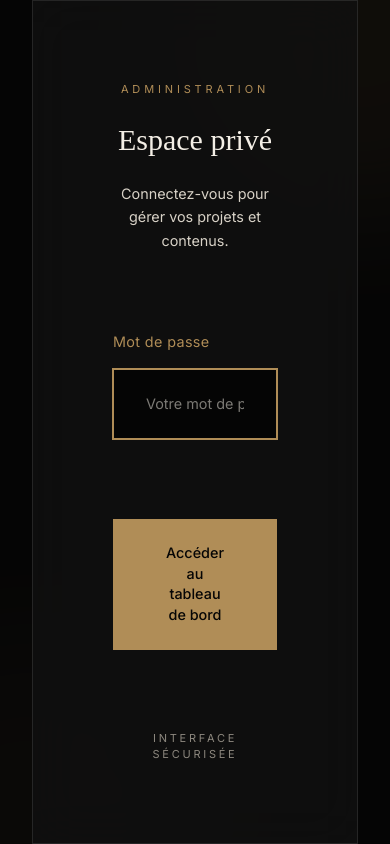
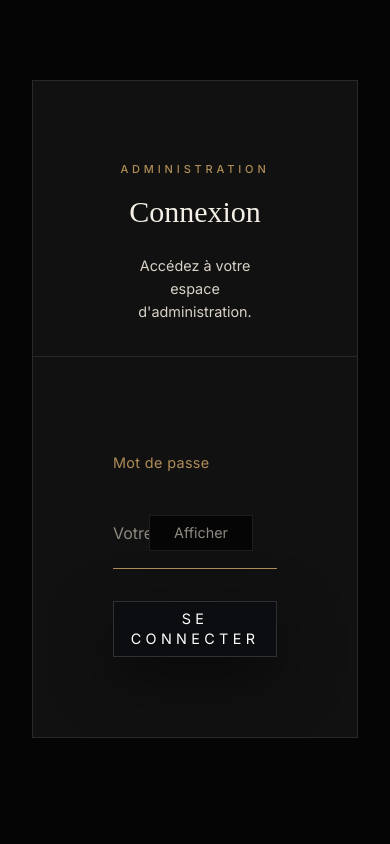
Before and after one commit to AndgelBrissaud/andgel-portfolio, a React (Vite) app in the folder frontend/: page /login in a window 390 px wide. Built offline with nearby package versions, Linux system fonts and the light colour scheme; no server answers.

Commit message:
Amélioration de la page de connexion

```diff
--- a/frontend/src/components/admin/LoginForm.tsx
+++ b/frontend/src/components/admin/LoginForm.tsx
@@ -1,533 +1,114 @@
-import {
-    useEffect,
-    useRef,
-    useState
-} from "react";
-
-
-import {
-    useNavigate
-} from "react-router-dom";
-
-
+import { useEffect, useState } from "react";
+import { useNavigate } from "react-router-dom";
 import useAuth from "../../context/useAuth";
-
-
-import PremiumField from "../ui/PremiumField";
-
-
-
-
-
-
-
-
+import PremiumInput from "../ui/PremiumInput";
+import Button from "../ui/Button";
 
 export default function LoginForm(){
 
-
-
-    const {
-        login
-    } = useAuth();
-
-
-
-    const navigate = useNavigate();
-
-
-
-
-
-    const passwordRef = useRef<HTMLInputElement>(null);
-
-
-
-
-
-
-
-
-
-    const [
-        password,
-        setPassword
-    ] = useState("");
-
-
-
-
-
-    const [
-        error,
-        setError
-    ] = useState("");
-
-
-
-
-
-    const [
-        loading,
-        setLoading
-    ] = useState(false);
-
-
-
-
-
-
-
-
+    const {login}=useAuth();
+    const navigate=useNavigate();
+    const [password,setPassword]=useState("");
+    const [error,setError]=useState("");
+    const [loading,setLoading]=useState(false);
+    const [showPassword,setShowPassword]=useState(false);
 
     useEffect(()=>{
-
-        passwordRef.current?.focus();
-
+        document.querySelector<HTMLInputElement>('input[type="password"]')?.focus();
     },[]);
 
-
-
-
-
-
-
-
-
-    async function handleSubmit(
-
-        event:React.FormEvent<HTMLFormElement>
-
-    ){
-
+    async function handleSubmit(event:React.FormEvent<HTMLFormElement>){
 
         event.preventDefault();
-
-
         setError("");
-
         setLoading(true);
-
-
-
-
 
         try{
 
-
             await login(password);
 
+            navigate("/admin",{replace:true});
 
+        }catch(error){
 
-            navigate(
-
-                "/admin",
-
-                {
-                    replace:true
-                }
-
+            setError(
+                error instanceof Error
+                ? error.message
+                : "Mot de passe incorrect"
             );
 
+        }finally{
+
+            setLoading(false);
 
         }
 
-
-        catch(error){
-
-
-
-            setError(
-
-                error instanceof Error
-
-                ?
-
-                error.message
-
-                :
-
-                "Mot de passe incorrect"
-
-            );
-
-
-        }
-
-
-        finally{
-
-
-            setLoading(false);
-
-
-        }
-
-
     }
-
-
-
-
-
-
-
-
 
     return (
 
-        <main
+        <main className="min-h-screen bg-background flex items-start justify-center px-4 py-20">
 
-            className="
-                relative
-                flex
-                min-h-screen
-                w-full
-                items-center
-                justify-center
-                overflow-hidden
-                bg-background
-                px-4
-                sm:px-6
-            "
+            <div className="w-full max-w-lg rounded-radius-lg border border-white/10 bg-surface shadow-shadow-soft overflow-hidden">
 
-        >
+                <div className="px-6 pt-6 pb-4 text-center border-b border-white/10">
 
+                    <p className="text-[11px] uppercase tracking-[0.35em] text-accent font-medium">Administration</p>
 
+                    <h1 className="mt-2 font-title text-3xl text-text">Connexion</h1>
 
+                    <p className="mt-3 text-sm text-text-soft leading-relaxed">Accédez à votre espace d'administration.</p>
 
+                </div>
 
-            <div
+                <form onSubmit={handleSubmit} className="px-6 py-6 space-y-4">
 
-                className="
-                    pointer-events-none
-                    absolute
-                    inset-0
-                    opacity-30
-                "
+                    {error && (
+                        <div role="alert" className="rounded-radius-md border border-red-500/20 bg-red-500/10 px-4 py-3 text-sm text-red-300">{error}</div>
+                    )}
 
-            >
+                    <div className="w-full">
+                    <PremiumInput
+                        label="Mot de passe"
+                        type={showPassword ? "text" : "password"}
+                        value={password}
+                        onChange={(value)=>{
+                            if(error) setError("");
+                            setPassword(value);
+                        }}
+                        placeholder="Votre mot de passe"
+                        required
+                        end={(
+                            <button
+                                type="button"
+                                onClick={()=>setShowPassword(s=>!s)}
+                                className="inline-flex items-center justify-center h-9 px-3 rounded-radius-md border border-white/10 bg-background text-sm text-text-muted"
+                                aria-label={showPassword ? "Masquer le mot de passe" : "Afficher le mot de passe"}
+                            >
+                                {showPassword ? "Masquer" : "Afficher"}
+                            </button>
+                        )}
+                    />
 
+                    </div>
 
+                    <div className="w-full">
+                    <Button type="submit" disabled={loading} className="w-full h-12 px-8">
+                        {loading ? "Connexion..." : "Se connecter"}
+                    </Button>
+                    </div>
 
-                <div
-
-                    className="
-                        absolute
-                        -right-40
-                        -top-40
-                        h-96
-                        w-96
-                        rounded-full
-                        bg-accent/20
-                        blur-3xl
-                    "
-
-                />
-
-
-
-
-
-                <div
-
-                    className="
-                        absolute
-                        -bottom-40
-                        -left-40
-                        h-96
-                        w-96
-                        rounded-full
-                        bg-accent/10
-                        blur-3xl
-                    "
-
-                />
-
-
+                </form>
 
             </div>
 
+            <div className="pointer-events-none fixed inset-0 -z-10 overflow-hidden">
 
+                <div className="absolute -top-48 -right-48 h-[32rem] w-[32rem] rounded-full bg-accent/10 blur-[140px]" />
 
+                <div className="absolute -bottom-48 -left-48 h-[28rem] w-[28rem] rounded-full bg-accent/5 blur-[140px]" />
 
-
-
-
-
-
-            <form
-
-                onSubmit={handleSubmit}
-
-                className="
-                    relative
-                    z-10
-                    w-full
-                    max-w-sm
-                    space-y-6
-                    rounded-radius-lg
-                    border
-                    border-white/10
-                    bg-surface/80
-                    p-6
-                    shadow-shadow-soft
-                    backdrop-blur-xl
-                    sm:p-8
-                "
-
-            >
-
-
-
-
-
-                <header
-
-                    className="
-                        text-center
-                    "
-
-                >
-
-
-
-                    <p
-
-                        className="
-                            text-[11px]
-                            uppercase
-                            tracking-[0.35em]
-                            text-accent
-                        "
-
-                    >
-
-                        Administration
-
-                    </p>
-
-
-
-
-
-                    <h1
-
-                        className="
-                            mt-3
-                            font-title
-                            text-3xl
-                            text-text
-                        "
-
-                    >
-
-                        Espace privé
-
-                    </h1>
-
-
-
-
-
-                    <p
-
-                        className="
-                            mt-3
-                            text-sm
-                            leading-relaxed
-                            text-text-soft
-                        "
-
-                    >
-
-                        Connectez-vous pour gérer vos projets et contenus.
-
-                    </p>
-
-
-
-                </header>
-
-
-
-
-
-
-
-
-
-                {
-
-                    error && (
-
-                        <div
-
-                            className="
-                                rounded-radius-md
-                                border
-                                border-red-400/30
-                                bg-red-400/10
-                                px-3
-                                py-2
-                                text-center
-                                text-xs
-                                text-red-300
-                            "
-
-                        >
-
-                            {error}
-
-                        </div>
-
-                    )
-
-                }
-
-
-
-
-
-
-
-
-
-                <PremiumField
-
-                    label="Mot de passe"
-
-                    active={Boolean(password)}
-
-                >
-
-
-
-                    <input
-
-                        ref={passwordRef}
-
-                        type="password"
-
-                        value={password}
-
-                        onChange={(event)=>
-
-                            setPassword(
-
-                                event.target.value
-
-                            )
-
-                        }
-
-                        placeholder="Votre mot de passe"
-
-                        required
-
-                        className="
-                            w-full
-                            rounded-radius-md
-                            border
-                            border-white/10
-                            bg-background
-                            px-4
-                            py-3
-                            text-sm
-                            text-text
-                            outline-none
-                            transition
-                            focus:border-accent
-                            focus:ring-1
-                            focus:ring-accent
-                        "
-
-                    />
-
-
-
-                </PremiumField>
-
-
-
-
-
-
-
-
-
-                <button
-
-                    type="submit"
-
-                    disabled={loading}
-
-                    className="
-                        w-full
-                        rounded-radius-full
-                        bg-accent
-                        px-5
-                        py-3
-                        text-sm
-                        font-medium
-                        text-background
-                        transition-all
-                        hover:bg-accent-light
-                        hover:-translate-y-0.5
-                        disabled:pointer-events-none
-                        disabled:opacity-50
-                    "
-
-                >
-
-                    {
-
-                        loading
-
-                        ?
-
-                        "Connexion..."
-
-                        :
-
-                        "Accéder au tableau de bord"
-
-                    }
-
-
-                </button>
-
-
-
-
-
-
-
-
-
-                <p
-
-                    className="
-                        text-center
-                        text-[11px]
-                        uppercase
-                        tracking-[0.25em]
-                        text-text-muted
-                    "
-
-                >
-
-                    Interface sécurisée
-
-                </p>
-
-
-
-
-
-            </form>
-
-
+            </div>
 
         </main>
 
--- a/frontend/src/components/ui/Button.tsx
+++ b/frontend/src/components/ui/Button.tsx
@@ -12,6 +12,8 @@ type ButtonProps = {
     variant?: "primary" | "secondary";
 
     className?: string;
+    type?: "button" | "submit" | "reset";
+    disabled?: boolean;
 
 };
 
@@ -27,7 +29,9 @@ export default function Button({
 
     href,
 
-    className=""
+    className="",
+    type = "button",
+    disabled = false
 
 }:ButtonProps){
 
@@ -229,7 +233,7 @@ export default function Button({
 
     return (
 
-        <button className={style}>
+        <button className={style} type={type} disabled={disabled}>
 
             {content}
 
--- a/frontend/src/components/ui/PremiumInput.tsx
+++ b/frontend/src/components/ui/PremiumInput.tsx
@@ -1,6 +1,7 @@
 import {
     useState
 } from "react";
+import type { ReactNode } from "react";
 
 
 
@@ -29,6 +30,7 @@ interface PremiumInputProps {
 
 
     required?:boolean;
+    end?: ReactNode;
 
 
 }
@@ -65,7 +67,8 @@ export default function PremiumInput({
     rows=5,
 
 
-    required=false
+    required=false,
+    end
 
 
 }:PremiumInputProps){
@@ -141,13 +144,14 @@ export default function PremiumInput({
 
                 ?
 
+
                 (
+
+                    <div className="relative">
 
                         <textarea
 
-
                             value={value}
-
 
                             onChange={(event)=>
 
@@ -183,7 +187,7 @@ export default function PremiumInput({
                             required={required}
 
 
-                        className="
+                            className={`
                                 w-full
                                 resize-none
                                 bg-transparent
@@ -192,18 +196,29 @@ export default function PremiumInput({
                                 text-text
                                 placeholder:text-text-muted
                                 py-3
-                        "
+                                ${end ? 'pr-12' : ''}
+                            `}
 
                         />
+
+                        {end && (
+                            <div className="absolute right-3 top-1/2 -translate-y-1/2 z-10">
+                                {end}
+                            </div>
+                        )}
+
+                    </div>
 
                 )
 
                 :
 
+
                 (
 
+                    <div className="relative flex items-center">
+
                         <input
-
 
                             type={type}
 
@@ -242,7 +257,7 @@ export default function PremiumInput({
                             required={required}
 
 
-                        className="
+                            className={`
                                 w-full
                                 bg-transparent
                                 border-none
@@ -250,9 +265,18 @@ export default function PremiumInput({
                                 text-text
                                 placeholder:text-text-muted
                                 py-3
-                        "
+                                ${end ? 'pr-12' : ''}
+                            `}
 
                         />
+
+                        {end && (
+                            <div className="absolute right-3 top-1/2 -translate-y-1/2 z-10 flex items-center">
+                                {end}
+                            </div>
+                        )}
+
+                    </div>
 
                 )
 
```
Also changed, not shown: 2 other files (tests, documents, lock files or other folders). Lines whose indentation alone changed are shown as unchanged.
